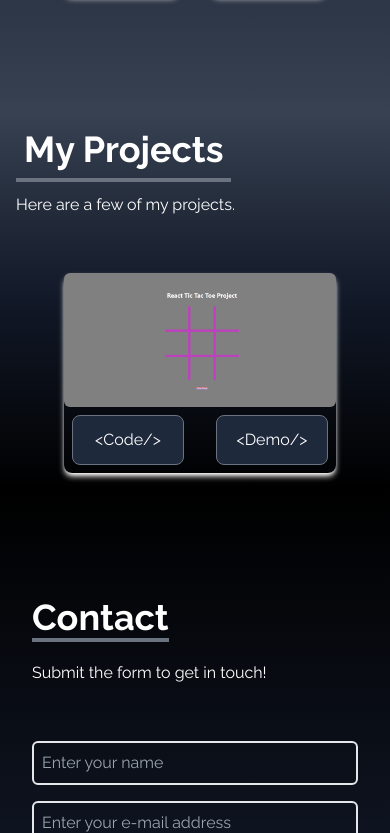
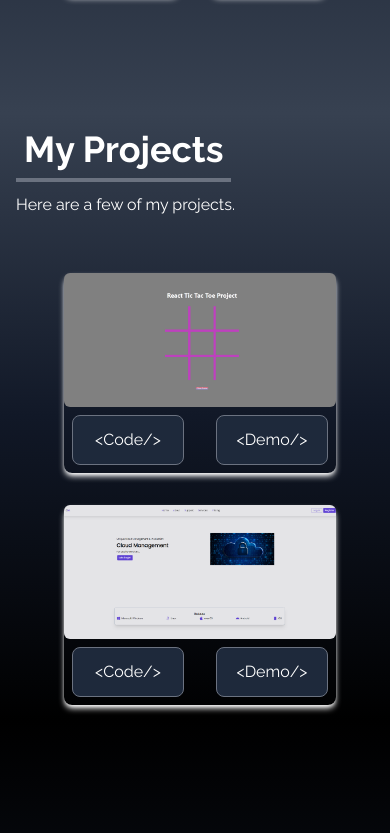
Before and after one commit to ferenczidavid/portfolio-project, a React (Vite) app: page / in a window 390 px wide. Shown: the part 2419-3252 px from the top of the page. Built offline with nearby package versions, Linux system fonts and the light colour scheme.

Commit message:
new project added

```diff
--- a/src/components/Projects.jsx
+++ b/src/components/Projects.jsx
@@ -1,12 +1,21 @@
 import React from 'react'
 import tictactoe from '../assets/tictactoe.png'
+import cloudmanagement from '../assets/cloudmanagement.png'
 
 const Projects = () => {
 
   const projects = [
     {
       id:1,
-      src: tictactoe
+      src: tictactoe,
+      hrefGit: "https://github.com/ferenczidavid/tictactoe",
+      hrefDemo: "https://ferenczidavidtictactoe.netlify.app"
+    },
+    {
+      id:2,
+      src: cloudmanagement,
+      hrefGit: "https://github.com/ferenczidavid/data_services",
+      hrefDemo: "https://cmcloudmanagement.netlify.app"
     }
   ]
 
@@ -19,23 +28,25 @@ const Projects = () => {
             <p className='py-6'>Here are a few of my projects.</p>
         </div>
 
+        <div className='grid sm:grid-cols-2 md:grid-cols-3 gap-8 px-12 sm:px-0'>
           {
-          projects.map(({id,src}) => (
-            <div className='grid sm:grid-cols-2 md:grid-cols-3 gap-8 px-12 sm:px-0'>
+            projects.map(({id,src,hrefGit,hrefDemo}) => (
+
                 <div className='shadow-md shadow-white rounded-lg'>
                   <img key={id} src={src} alt="" className='rounded-md duration-200 hover:scale-105'/>
                   <div className='flex items-center justify-center space-x-4'>
-                  <a href="https://github.com/ferenczidavid/tictactoe" target='_blank' rel='noopener noreferrer' >
+                    <a href={hrefGit} target='_blank' rel='noopener noreferrer' >
                       <button className='bg-slate-800 border border-gray-500 rounded-lg w-28 px-4 py-3 m-2 duration-200 hover:scale-105'>&lt;Code/&gt;</button>
                     </a>
-                  <a href="https://jazzy-griffin-17f300.netlify.app" target='_blank' rel='noopener noreferrer' >
+                    <a href={hrefDemo} target='_blank' rel='noopener noreferrer' >
                       <button className='bg-slate-800 border border-gray-500 rounded-lg w-28 px-4 py-3 m-2 duration-200 hover:scale-105'>&lt;Demo/&gt;</button>
                     </a>
                   </div>
                 </div>
-            </div>
+
             ))
           }
+        </div>
       </div>
     </div>
   )
```
Also changed, not shown: src/assets/cloudmanagement.png (added). Lines whose indentation alone changed are shown as unchanged.
